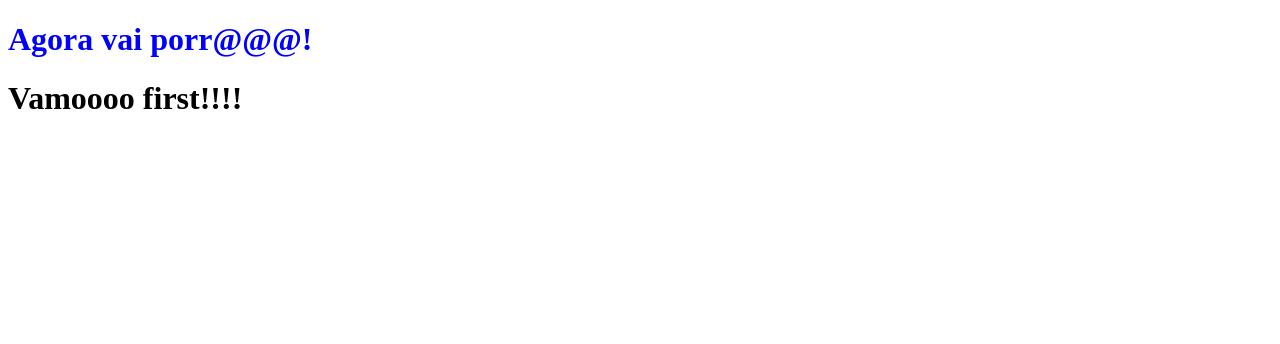
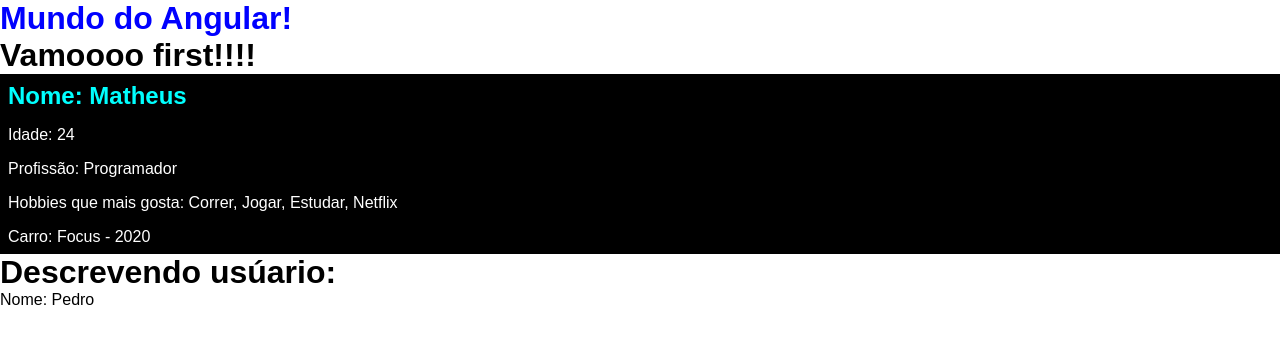
Before and after one commit to Vanessamachado93/angular-new, an Angular app: page / in a window 1280 px wide. Shown: the top 344 px of the page. Built offline with nearby package versions, Linux system fonts and the light colour scheme.

Commit message:
Interação entre pai e filho, escopo do componente sobre o css global e dentro do escopo do componente

```diff
--- a/src/app/app.component.html
+++ b/src/app/app.component.html
@@ -1,2 +1,3 @@
-<h1>Agora vai porr@@@!</h1>
+<h1>Mundo do Angular!</h1>
 <app-first-component></app-first-component>
+<app-parent-data [name]="userName"></app-parent-data>
--- a/src/app/app.component.ts
+++ b/src/app/app.component.ts
@@ -1,4 +1,4 @@
-import { Component } from '@angular/core';
+import { Component, Input } from '@angular/core';
 
 @Component({
   selector: 'app-root',
@@ -6,5 +6,6 @@ import { Component } from '@angular/core';
   styleUrls: ['./app.component.css']
 })
 export class AppComponent {
+  userName = 'Pedro';
   title = 'angular-new';
 }
--- a/src/app/app.module.ts
+++ b/src/app/app.module.ts
@@ -4,11 +4,13 @@ import { BrowserModule } from '@angular/platform-browser';
 import { AppRoutingModule } from './app-routing.module';
 import { AppComponent } from './app.component';
 import { FirstComponentComponent } from './components/first-component/first-component.component';
+import { ParentDataComponent } from './components/parent-data/parent-data.component';
 
 @NgModule({
   declarations: [
     AppComponent,
-    FirstComponentComponent
+    FirstComponentComponent,
+    ParentDataComponent
   ],
   imports: [
     BrowserModule,
--- a/src/app/components/first-component/first-component.component.css
+++ b/src/app/components/first-component/first-component.component.css
@@ -0,0 +1,10 @@
+.title {
+  background: #000;
+  color: aqua;
+  padding: 0.5rem;
+}
+p{
+  background: #000;
+  color: white;
+  padding: 00.5rem;
+}
--- a/src/app/components/first-component/first-component.component.html
+++ b/src/app/components/first-component/first-component.component.html
@@ -1 +1,6 @@
 <h1>Vamoooo first!!!!</h1>
+<h2 class="title" >Nome: {{name}}</h2>
+<p>Idade: {{age}}</p>
+<p>Profissão: {{job}}</p>
+<p>Hobbies que mais gosta: {{hobbies}}</p>
+<p>Carro: {{car.name}} - {{car.year}}</p>
--- a/src/app/components/first-component/first-component.component.ts
+++ b/src/app/components/first-component/first-component.component.ts
@@ -6,7 +6,14 @@ import { Component, OnInit } from '@angular/core';
   styleUrls: ['./first-component.component.css']
 })
 export class FirstComponentComponent implements OnInit {
-
+  name: string = 'Matheus';
+  age: number = 24;
+  job = 'Programador';
+  hobbies = ['Correr', ' Jogar', ' Estudar', ' Netflix'];
+  car = {
+    name: 'Focus',
+    year: 2020,
+  }
   constructor() { }
 
   ngOnInit(): void {
--- /dev/null
+++ b/src/app/components/parent-data/parent-data.component.html
@@ -0,0 +1,2 @@
+<h1>Descrevendo usúario: </h1>
+<p>Nome: {{name}}</p>
--- /dev/null
+++ b/src/app/components/parent-data/parent-data.component.ts
@@ -0,0 +1,16 @@
+import { Component, OnInit, Input} from '@angular/core';
+
+@Component({
+  selector: 'app-parent-data',
+  templateUrl: './parent-data.component.html',
+  styleUrls: ['./parent-data.component.css']
+})
+export class ParentDataComponent implements OnInit {
+  @Input() name: string= '';
+
+  constructor() { }
+
+  ngOnInit(): void {
+  }
+
+}
--- a/src/styles.css
+++ b/src/styles.css
@@ -1 +1,6 @@
-/* You can add global styles to this file, and also import other style files */
+/*Configuraçoes do css usando para todas as paginas do projeto, esse style css no src é global.*/
+* {
+  margin: 0;
+  padding: 0;
+  font-family: Arial, Helvetica, sans-serif;
+}
```
Also changed, not shown: src/app/components/parent-data/parent-data.component.css (added), 1 other file (tests, documents, lock files or other folders).
